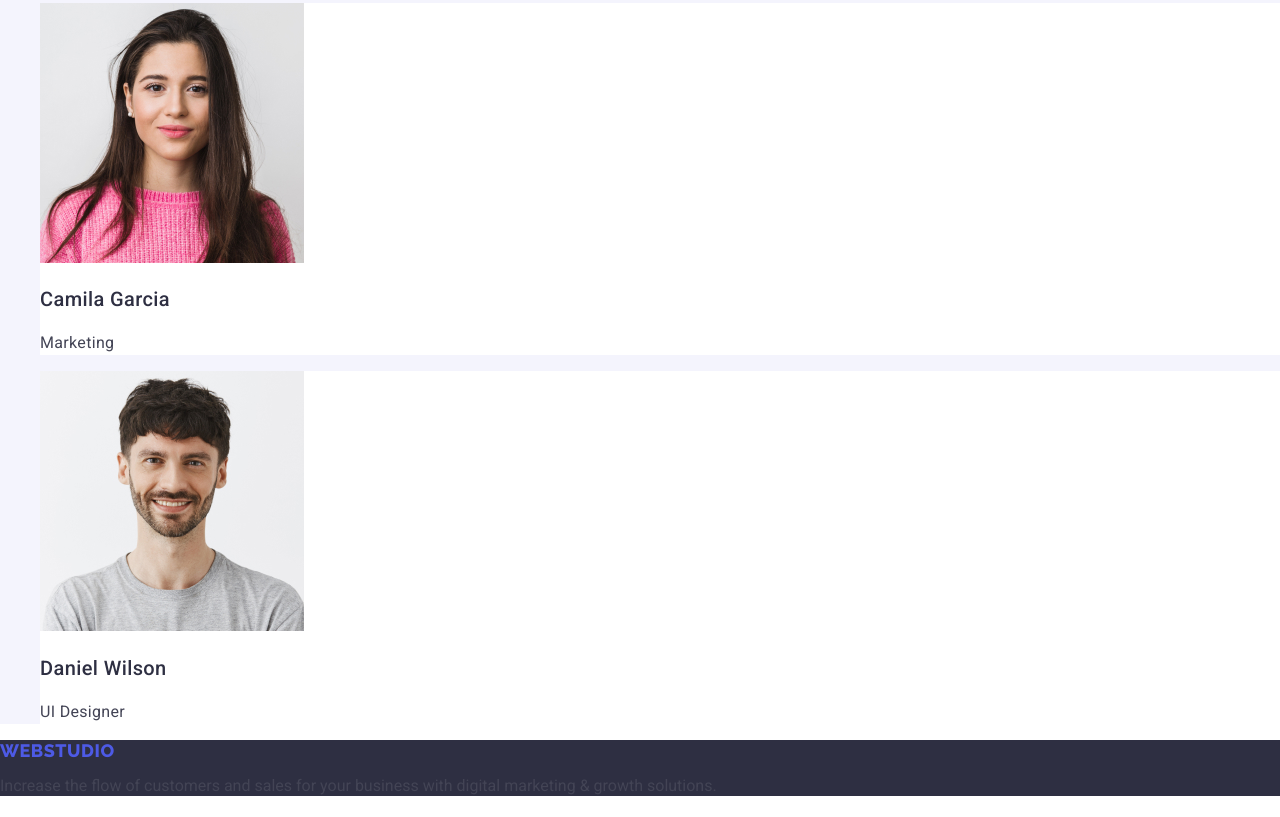
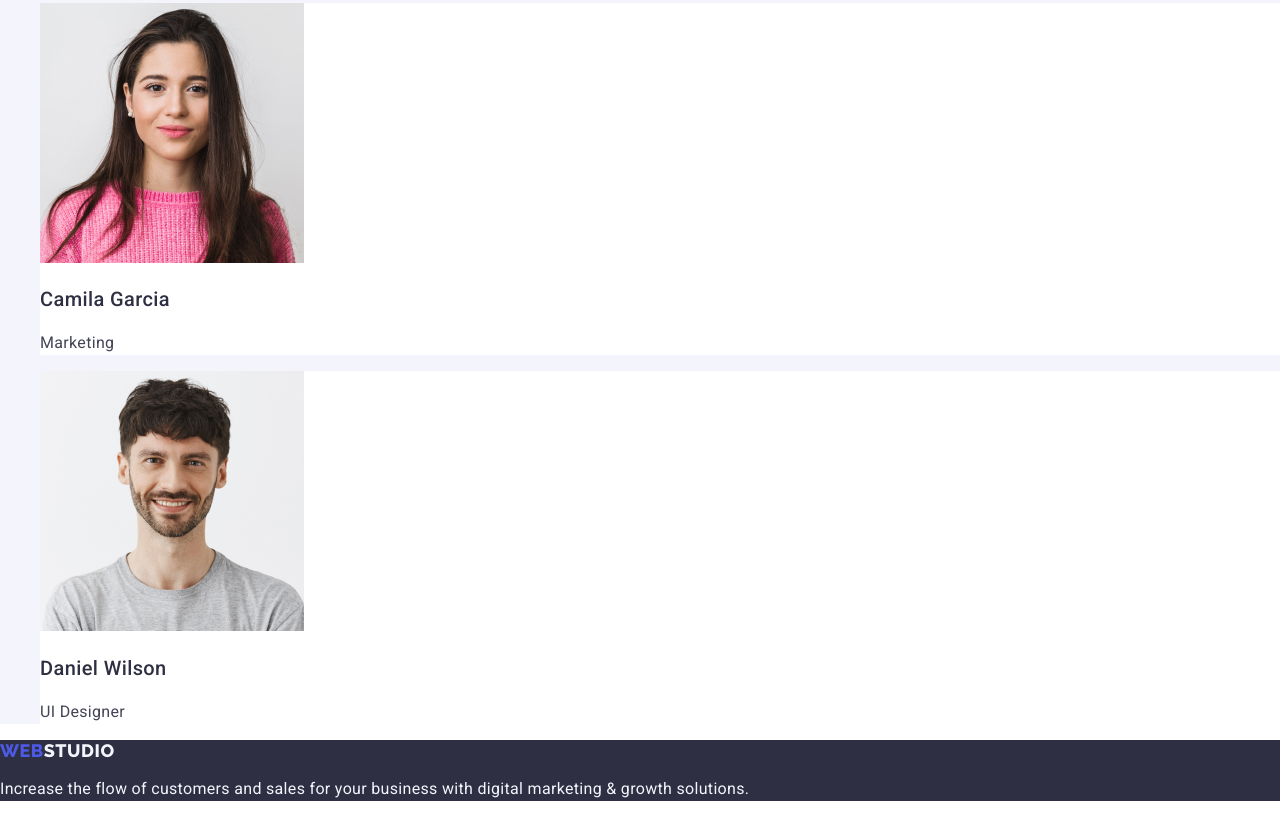
Before and after one commit to Alex05Venger/HW-2, a plain HTML site: page index.html in a window 1280 px wide. Shown: the part 2030-2847 px from the top of the page. Drawn offline with nearby package versions, Linux system fonts and the light colour scheme.

Commit message:
fix footer

```diff
--- a/css/styles.css
+++ b/css/styles.css
@@ -148,3 +148,11 @@ body{
     text-transform: uppercase;
     color: #4d5ae5;
 }
+.studio{
+    color: #f4f4fd;
+}
+.footer-p{
+    line-height: 1.5;
+    color: #F4F4FD;
+    letter-spacing: 0.02em;
+}
```
